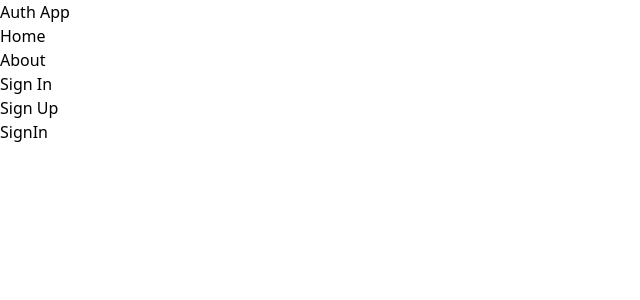
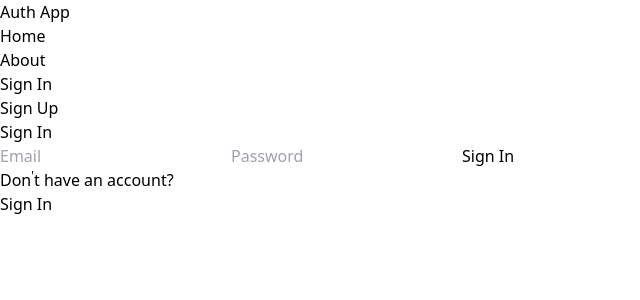
Before and after one commit to AnumShabbir032/mern-auth, a React (Vite) app in the folder client/: page /sign-in in a window 1280 px wide. Shown: the top 300 px of the page, without its empty margins (0-640 px from the left). Built offline with nearby package versions, Linux system fonts and the light colour scheme.

Commit message:
Complete signUp signIn functionality

```diff
--- a/client/src/pages/SignIn.jsx
+++ b/client/src/pages/SignIn.jsx
@@ -1,11 +1,80 @@
-import React from 'react'
+import { useState } from "react";
+import { Link,useNavigate } from "react-router-dom";
 
 function SignIn() {
+  const [formData, setFormData] = useState({});
+  const [error, setError] = useState(false);
+  const [loading, setLoading] = useState(false);
+  const navigate = useNavigate()
+
+  const handleChange = (e) => {
+    setFormData({ ...formData, [e.target.id]: e.target.value });
+  };
+
+  const handleSubmit = async (e) => {
+    e.preventDefault();
+    try {
+      setLoading(true);
+      setError(false);
+
+        const res = await fetch("/api/auth/signin", {
+        method: "POST",
+        headers: {
+          "Content-Type": "application/json",
+        },
+        body: JSON.stringify(formData),
+      });
+
+      const data = await res.json();
+      setLoading(false);
+      if (data.success === false) {
+        setError(ture);
+        return;
+      }
+      navigate("/")
+    } catch (error) {
+      setLoading(false);
+      setError(true);
+    }
+  };
+
   return (
-    <>
-    <h1 className='text-red-950 text-6xl'>SignIn</h1>
-    </>
-  )
+    <div className="p-3 max-w-lg mx-auto">
+      <h1 className="text-indigo-800 text-3xl text-center font-semibold uppercase p-6">
+        Sign In
+      </h1>
+      <form onSubmit={handleSubmit} className="flex flex-col  gap-4">
+
+        <input
+          type="email"
+          placeholder="Email"
+          id="email"
+          className="bg-indigo-100 p-3  rounded-lg placeholder:text-indigo-800"
+          onChange={handleChange}
+        />
+        <input
+          type="password"
+          placeholder="Password"
+          id="password"
+          className="bg-indigo-100 p-3  rounded-lg placeholder:text-indigo-800"
+          onChange={handleChange}
+        />
+        <button
+          disabled={loading}
+          className="bg-indigo-800 text-indigo-100 font-bold p-3 rounded-lg uppercase hover:opacity-95 disabled:opacity-80"
+        >
+          {loading ? "Loading..." : "Sign In"}
+        </button>
+      </form>
+      <div className="flex gap-2 mt-5">
+        <p>Don<sup>'</sup>t have an account?</p>
+        <Link to={"/sign-up"}>
+          <span className="text-blue-500">Sign In</span>
+        </Link>
+      </div>
+      <p className="text-red-700 mt-2">{error && "Something went wrong!"}</p>
+    </div>
+  );
 }
 
-export default SignIn
+export default SignIn;
--- a/client/src/pages/SignUp.jsx
+++ b/client/src/pages/SignUp.jsx
@@ -1,10 +1,11 @@
 import { useState } from "react";
-import { Link } from "react-router-dom";
+import { Link, useNavigate } from "react-router-dom";
 
 function SignUp() {
   const [formData, setFormData] = useState({});
   const [error, setError] = useState(false);
   const [loading, setLoading] = useState(false);
+  const navigate = useNavigate() ;
 
   const handleChange = (e) => {
     setFormData({ ...formData, [e.target.id]: e.target.value });
@@ -16,7 +17,7 @@ function SignUp() {
       setLoading(true);
       setError(false);
 
-        const res = await fetch("/api/auth/signup", {
+      const res = await fetch("/api/auth/signup", {
         method: "POST",
         headers: {
           "Content-Type": "application/json",
@@ -31,6 +32,7 @@ function SignUp() {
         setError(ture);
         return;
       }
+      navigate("/sign-in")
     } catch (error) {
       setLoading(false);
       setError(true);
@@ -40,7 +42,7 @@ function SignUp() {
   return (
     <div className="p-3 max-w-lg mx-auto">
       <h1 className="text-indigo-800 text-3xl text-center font-semibold uppercase p-6">
-        SignUp
+        Sign Up
       </h1>
       <form onSubmit={handleSubmit} className="flex flex-col  gap-4">
         <input
```
